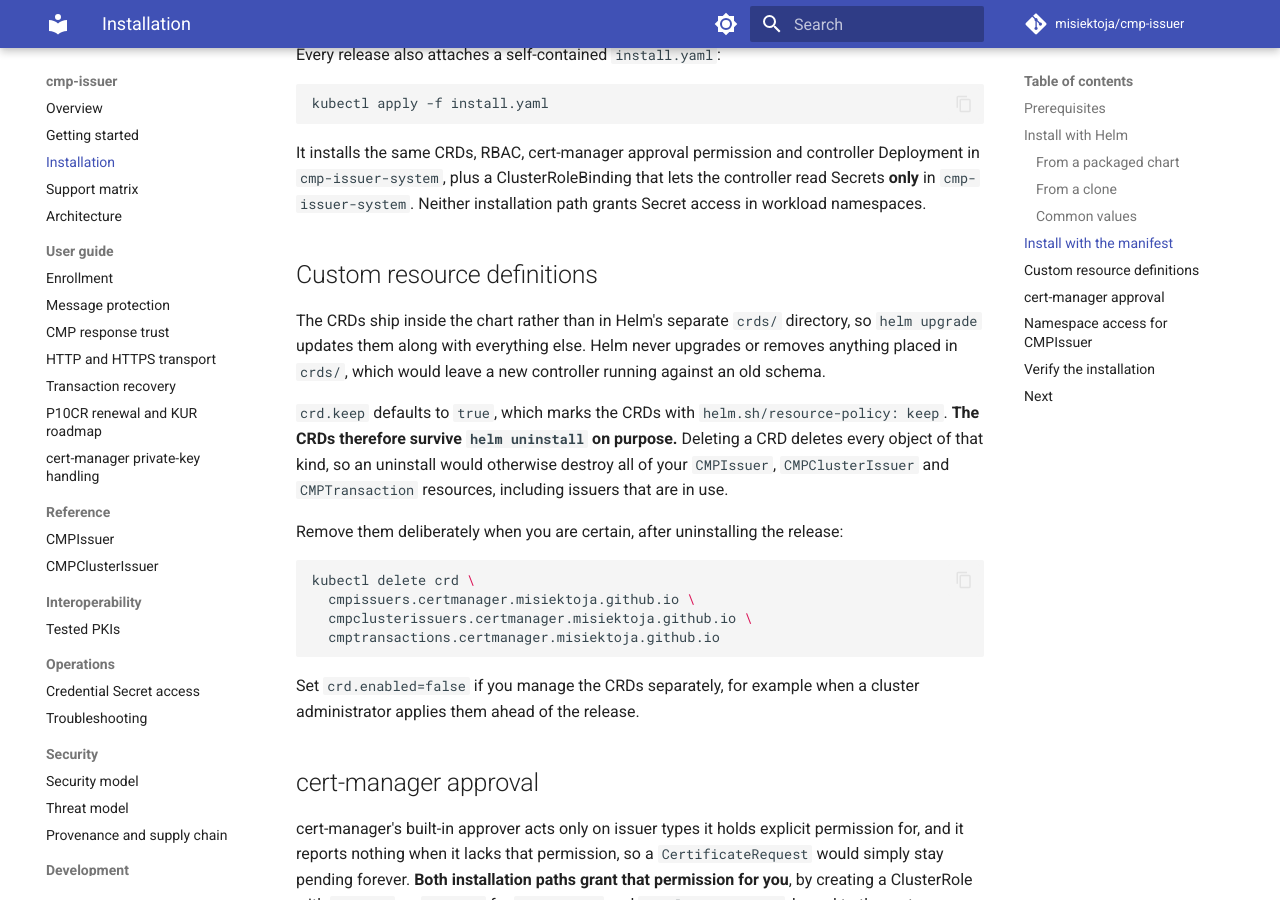
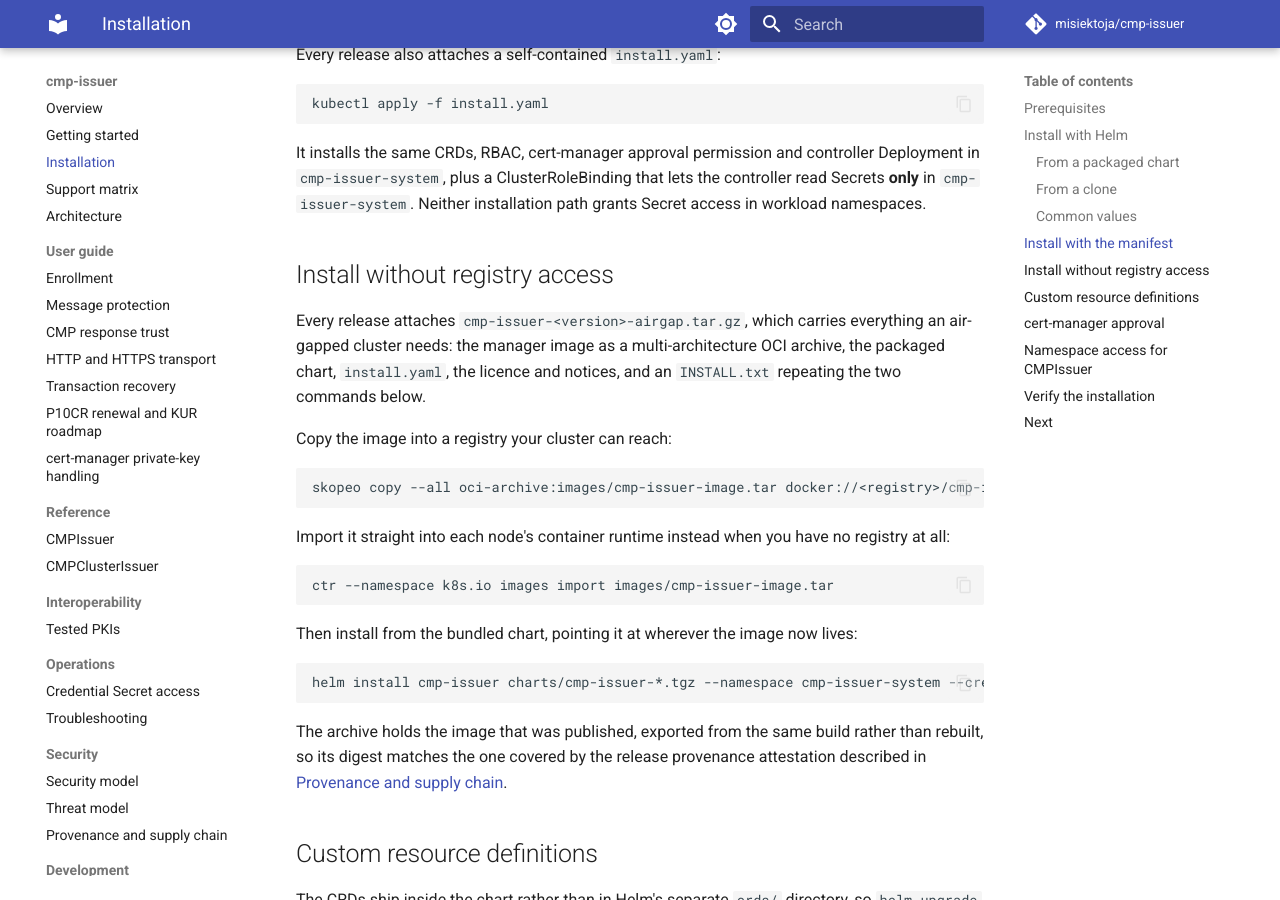
Before and after one commit to misiektoja/cmp-issuer, an MkDocs documentation site: the page built from docs/installation.md, in a window 1280 px wide and 900 px high, scrolled down 2060 px. Built offline with MkDocs 1.6.1 and Material for MkDocs 9.7.7, drawn with Linux system fonts in a browser that asks for light colours; comment, search, counter and statistics services are not loaded.

Commit message:
docs: describe installing without registry access

````diff
--- a/docs/installation.md
+++ b/docs/installation.md
@@ -74,6 +74,34 @@
 It installs the same CRDs, RBAC, cert-manager approval permission and controller Deployment in
 `cmp-issuer-system`, plus a ClusterRoleBinding that lets the controller read Secrets **only** in
 `cmp-issuer-system`. Neither installation path grants Secret access in workload namespaces.
+
+## Install without registry access
+
+Every release attaches `cmp-issuer-<version>-airgap.tar.gz`, which carries everything an air-gapped
+cluster needs: the manager image as a multi-architecture OCI archive, the packaged chart, `install.yaml`,
+the licence and notices, and an `INSTALL.txt` repeating the two commands below.
+
+Copy the image into a registry your cluster can reach:
+
+```bash
+skopeo copy --all oci-archive:images/cmp-issuer-image.tar docker://<registry>/cmp-issuer:<version>
+```
+
+Import it straight into each node's container runtime instead when you have no registry at all:
+
+```bash
+ctr --namespace k8s.io images import images/cmp-issuer-image.tar
+```
+
+Then install from the bundled chart, pointing it at wherever the image now lives:
+
+```bash
+helm install cmp-issuer charts/cmp-issuer-*.tgz --namespace cmp-issuer-system --create-namespace --set manager.image.repository=<registry>/cmp-issuer
+```
+
+The archive holds the image that was published, exported from the same build rather than rebuilt, so its
+digest matches the one covered by the release provenance attestation described in
+[Provenance and supply chain](provenance.md).
 
 ## Custom resource definitions
 
````
